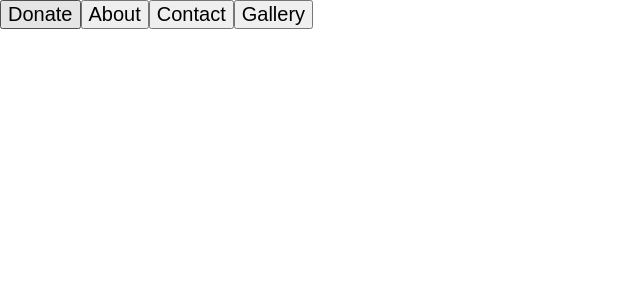
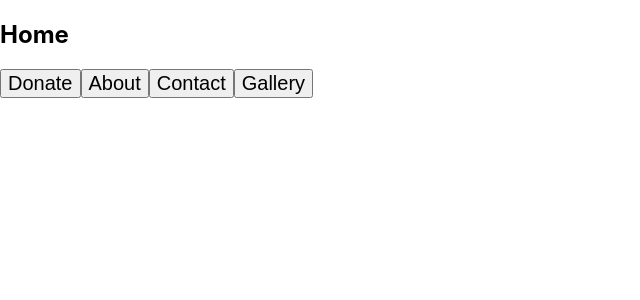
Before and after one commit to CodecoolGlobal/react-for-a-cause-react-rBabett, a React (Create React App) app in the folder cat-react/: page / in a window 1280 px wide. Shown: the top 300 px of the page, without its empty margins (0-640 px from the left). Built offline with nearby package versions, Linux system fonts and the light colour scheme.

Commit message:
make header line change with buttons

```diff
--- a/cat-react/src/App.js
+++ b/cat-react/src/App.js
@@ -4,9 +4,7 @@ import RenderButtons from './components/Buttons';
 function App() {
   return (
     <div>
-      <div id="header">
         <RenderButtons />
-      </div>
 
     </div>
   );
--- a/cat-react/src/components/Buttons.js
+++ b/cat-react/src/components/Buttons.js
@@ -1,21 +1,24 @@
+import { useState } from 'react';
+
 function RenderButtons() {
-  const buttons = [
-    {
-      name: 'Donate',
-    },
-    {
-      name: 'About',
-    },
-    {
-      name: 'Contact',
-    },
-    {
-      name: 'Gallery',
-    }
-  ]
+  const buttons = ['Donate', 'About', 'Contact', 'Gallery', 'Home']
 
-  return buttons.map((button) => <button className="header_buttons" id={button.name}>{button.name}</button>);
+  const [headerName, setheaderName] = useState('Home');
 
+  const filteredButtons= buttons.filter(button => button !== headerName)
+
+  const headerButtons = filteredButtons.map((button) => <button className="header_buttons" id={button} onClick={ChangePage}>{button}</button>);
+
+  function ChangePage(event) {
+    setheaderName(event.target.id);
+  };
+
+  return (
+    <div id="header">
+      <h2>{headerName}</h2>
+      <div>{headerButtons}</div>
+    </div>
+  )
 }
 
 export default RenderButtons;
```
